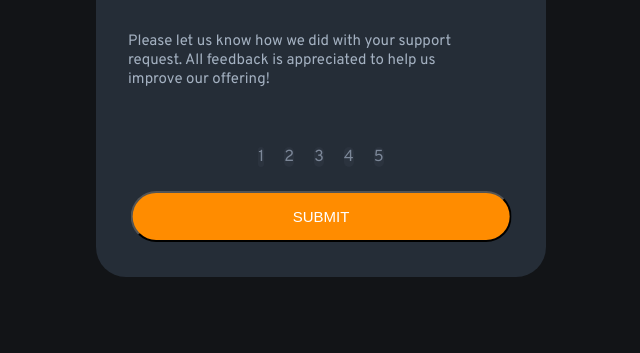
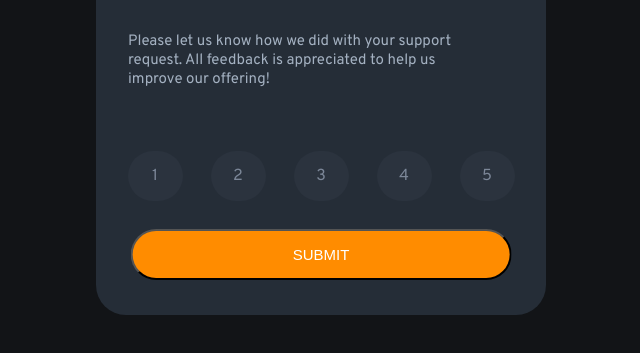
Before and after one commit to Ifefolarin/Rating-card, a plain HTML site: page index.html in a window 1280 px wide. Shown: the part 277-630 px from the top of the page, without its empty margins (319-959 px from the left). Drawn offline with Linux system fonts and the light colour scheme.

Commit message:
Update index.html

```diff
--- a/index.html
+++ b/index.html
@@ -31,11 +31,11 @@
   to help us improve our offering!
 </p>
   <ul class="rating-num">
-    <li><a href="">1</a></li>
-    <li><a href="">2</a></li>
-    <li><a href="">3</a></li>
-    <li><a href="">4</a></li>
-    <li><a href="">5</a></li>
+        <li><a href="" class="rate-btn one">1</a></li>
+        <li><a href="" class="rate-btn two">2</a></li>
+        <li><a href="" class="rate-btn three">3</a></li>
+        <li><a href="" class="rate-btn four">4</a></li>
+        <li><a href="" class="rate-btn five">5</a></li>
   </ul>
   <button class="btn" type="submit">Submit</button>
 
```
